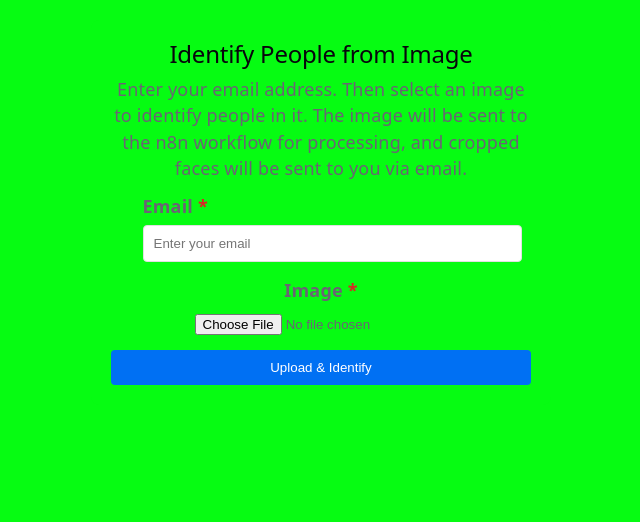
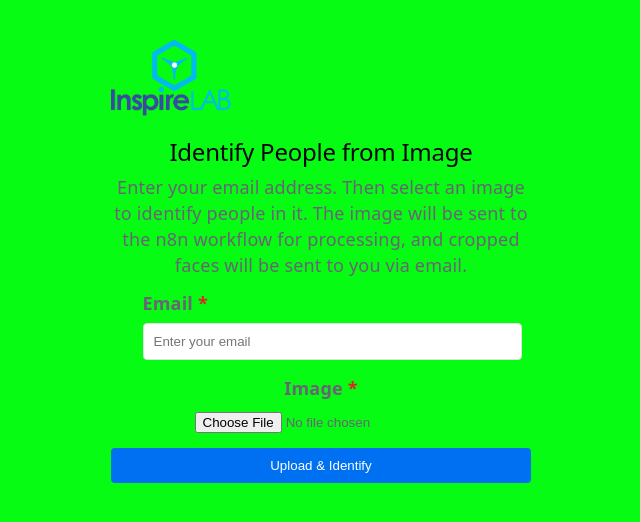
Before and after one commit to jacky1000000/n8nCropFaces, a React (Vite) app: page / in a window 1280 px wide. Shown: the top 522 px of the page, without its empty margins (319-959 px from the left). Built offline with nearby package versions, Linux system fonts and the light colour scheme.

Commit message:
inspirelab logo

```diff
--- a/src/components/ImageUploader.jsx
+++ b/src/components/ImageUploader.jsx
@@ -1,4 +1,5 @@
 import React, { useRef, useState } from 'react';
+import inspireLabLogo from '../../inspirelab.png';
 
 // Use Vite dev proxy to avoid browser CORS issues during local development
 const N8N_WEBHOOK_URL = '/api/n8n-webhook';
@@ -121,6 +122,13 @@ export default function ImageUploader() {
 
   return (
     <div style={{ maxWidth: '420px', margin: '20px auto', padding: '20px', border: 'none', backgroundColor: '#06fc12', borderRadius: '8px' }}>
+      <div style={{ display: 'flex', justifyContent: 'flex-start', marginBottom: '10px' }}>
+        <img
+          src={inspireLabLogo}
+          alt="InspireLab logo"
+          style={{ width: '120px', height: 'auto' }}
+        />
+      </div>
       <h2>Identify People from Image</h2>
 
       {/* Description */}
```
Also changed, not shown: inspirelab.png (added).
